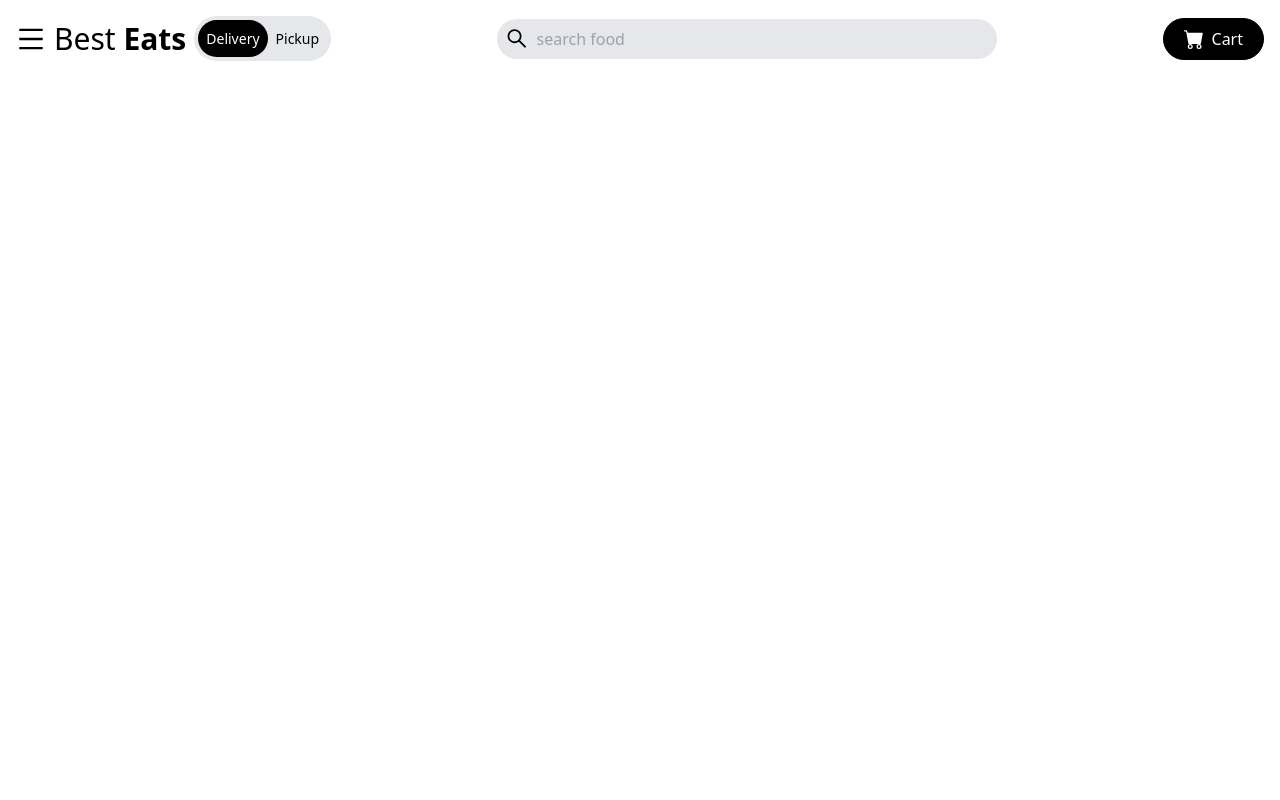
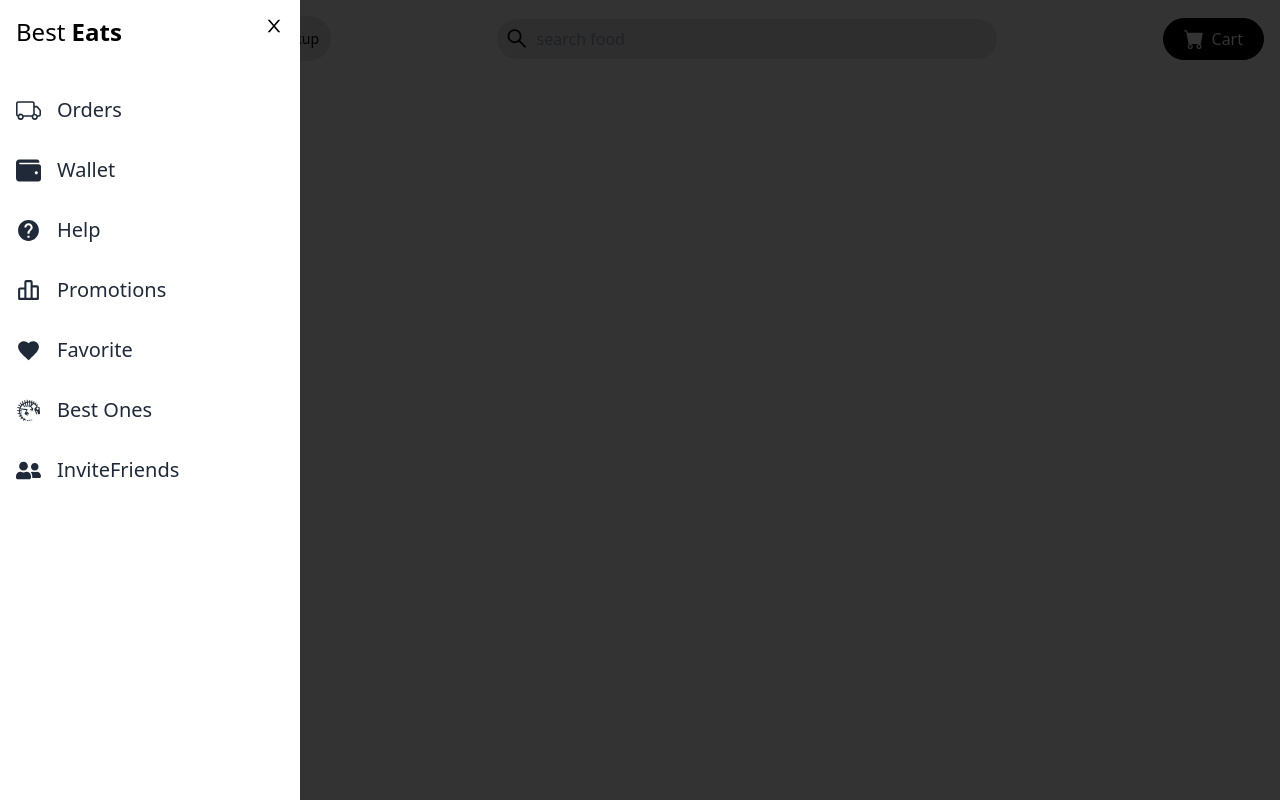
Before and after one commit to AlaminSarkerFRII/FoodieParadies, a React (Create React App) app: page / in a window 1280 px wide. Built offline with nearby package versions, Linux system fonts and the light colour scheme.

Commit message:
added drawer menu

```diff
--- a/src/components/Navbar.jsx
+++ b/src/components/Navbar.jsx
@@ -1,6 +1,10 @@
 import React from "react";
-import { AiOutlineMenu, AiOutlineSearch } from "react-icons/ai";
-import { BsFillCartFill} from "react-icons/bs";
+import { AiOutlineClose, AiOutlineMenu, AiOutlineSearch } from "react-icons/ai";
+import { BsFillCartFill, BsTruck } from "react-icons/bs";
+import { FaUserFriends, FaWallet } from "react-icons/fa";
+import { MdFavorite, MdHelp } from "react-icons/md";
+import { BiBarChartAlt2 } from "react-icons/bi";
+import { GiDinosaurBones } from "react-icons/gi";
 
 const Navbar = () => {
   return (
@@ -34,10 +38,52 @@ const Navbar = () => {
       </div>
 
       {/* cart button  */}
-    <button className="hidden md:flex items-center rounded-full bg-black text-white py-2">
-        <BsFillCartFill size={20} className="mr-2"/>        Cart
-    </button>
+      <button className="hidden md:flex items-center rounded-full bg-black text-white py-2">
+        <BsFillCartFill size={20} className="mr-2" /> Cart
+      </button>
 
+      {/* mobile layout */}
+
+      <div className="bg-black/80 w-full h-screen z-10 top-0 left-0 fixed">
+        {/* overlay */}
+
+        {/* side drawer menu*/}
+        <div className="fixed top-0 left-0 bg-white w-[300px] h-screen z-10 duration-300">
+          <h1 className="text-2xl p-4">
+            Best <span className="font-bold">Eats</span>
+          </h1>
+          <AiOutlineClose
+            size={20}
+            className="absolute cursor-pointer right-4 top-4"
+          />
+
+          <nav>
+            <ul className="flex flex-col p-4 text-gray-800">
+              <li className="flex items-center py-4 text-xl ">
+                <BsTruck size={25} className="mr-4" /> Orders
+              </li>
+              <li className="flex items-center py-4 text-xl ">
+                <FaWallet size={25} className="mr-4" /> Wallet
+              </li>
+              <li className="flex items-center py-4 text-xl ">
+                <MdHelp size={25} className="mr-4" /> Help
+              </li>
+              <li className="flex items-center py-4 text-xl ">
+                <BiBarChartAlt2 size={25} className="mr-4" /> Promotions
+              </li>
+              <li className="flex items-center py-4 text-xl ">
+                <MdFavorite size={25} className="mr-4" /> Favorite
+              </li>
+              <li className="flex items-center py-4 text-xl ">
+                <GiDinosaurBones size={25} className="mr-4" /> Best Ones
+              </li>
+              <li className="flex items-center py-4 text-xl ">
+                <FaUserFriends size={25} className="mr-4" /> InviteFriends
+              </li>
+            </ul>
+          </nav>
+        </div>
+      </div>
     </div>
   );
 };
```
